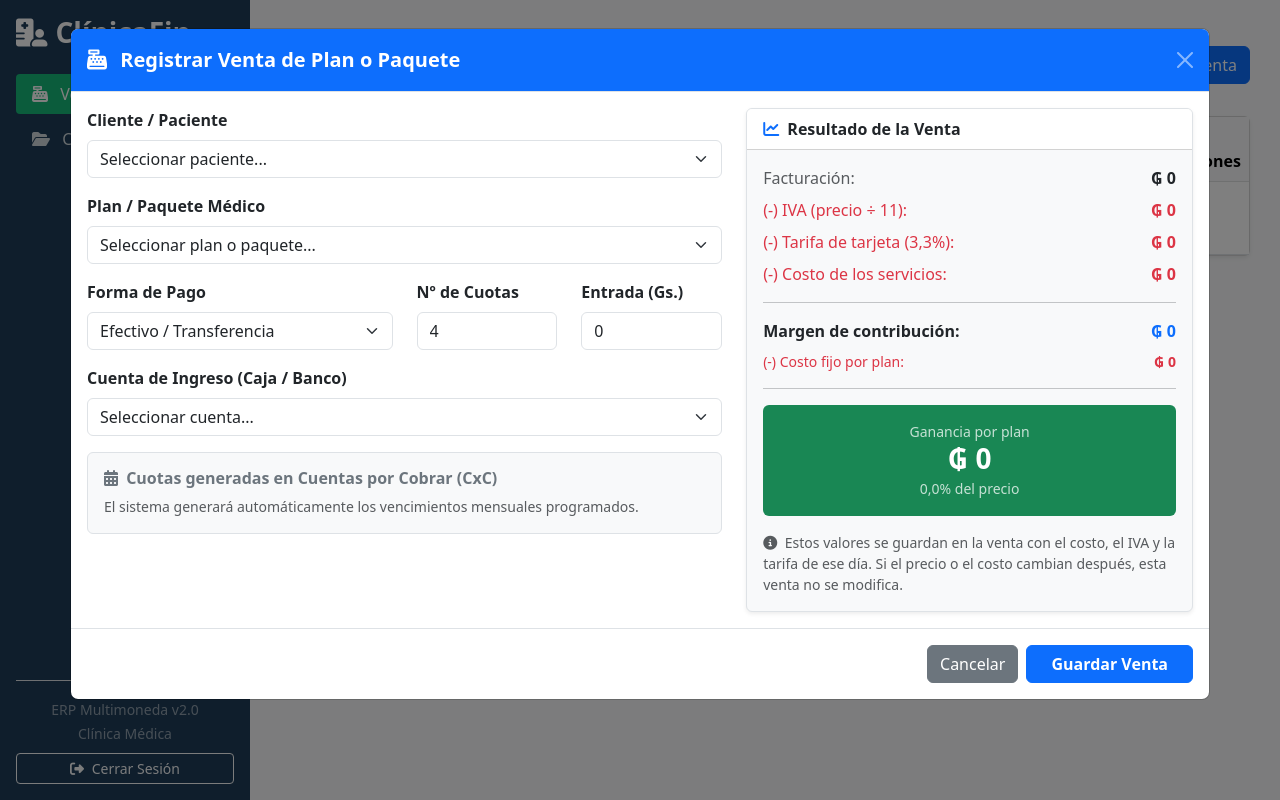
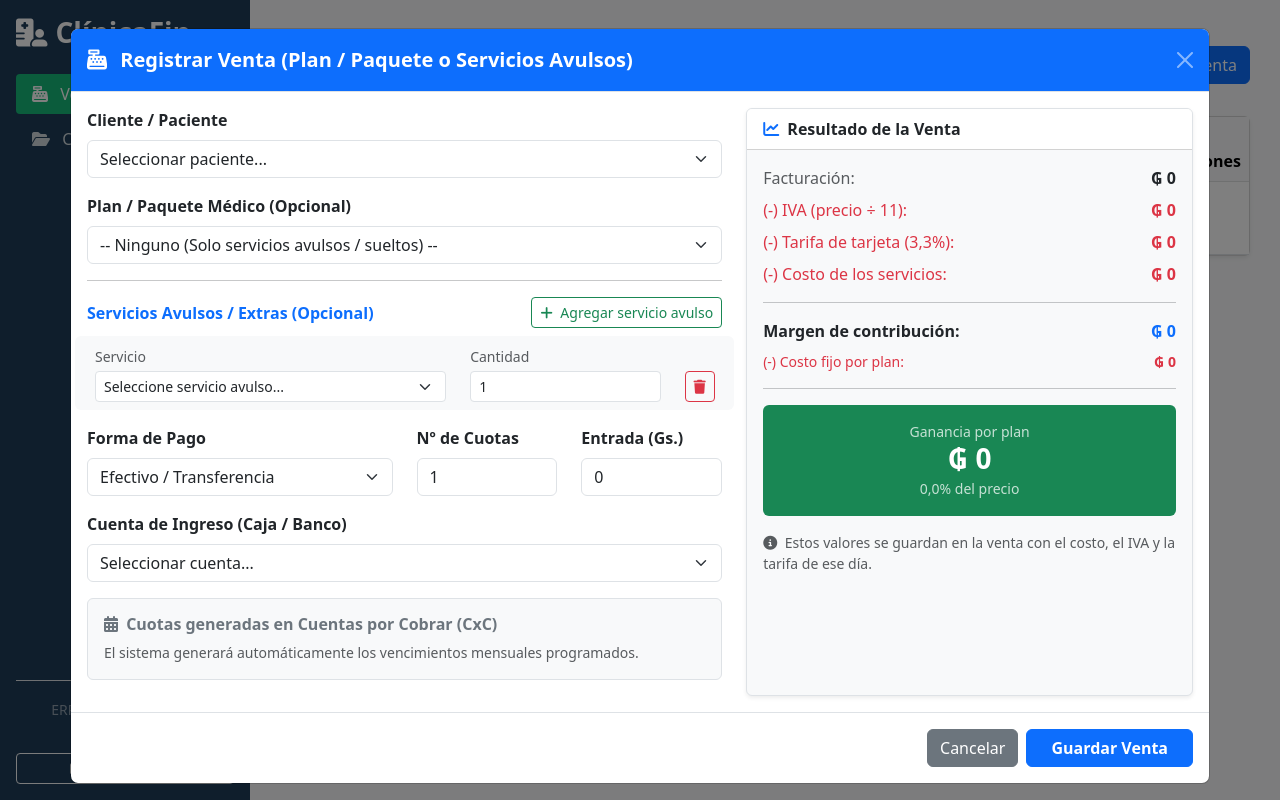
Before and after one commit to patriciafranco-web/finanzas1, a Flask app: page /ventas in a window 1280 px wide, after a click on "Nueva Venta". Run offline with Flask 3, Linux system fonts and the light colour scheme; a user stored in the database is signed in; data comes from the database, SQL or seed files in the repository; data that the repository does not hold is empty; parts of the project's set-up code (start-up, migrations or seed data) failed here and were passed over.

Commit message:
Update ventas.html

```diff
--- a/app/templates/ventas.html
+++ b/app/templates/ventas.html
@@ -29,7 +29,7 @@
                 <tr>
                     <td>{{ v.fecha.strftime('%d/%m/%Y') if v.fecha else '-' }}</td>
                     <td class="fw-bold">{{ v.cliente.nombre if v.cliente else 'Particular' }}</td>
-                    <td><span class="badge bg-info text-dark">{{ v.paquete.nombre if v.paquete else 'Venta General' }}</span></td>
+                    <td><span class="badge bg-info text-dark">{{ v.paquete.nombre if v.paquete else 'Venta General / Avulso' }}</span></td>
                     <td class="fw-bold">₲ {{ "{:,.0f}".format(v.total or 0).replace(',', '.') }}</td>
                     <td class="text-success fw-bold">₲ {{ "{:,.0f}".format(v.pagado or 0).replace(',', '.') }}</td>
                     <td class="text-danger fw-bold">₲ {{ "{:,.0f}".format(v.saldo or 0).replace(',', '.') }}</td>
@@ -81,7 +81,7 @@
         <div class="modal-content">
             <form action="{{ url_for('main.agregar_venta_completa') }}" method="POST">
                 <div class="modal-header bg-primary text-white">
-                    <h5 class="modal-title fw-bold"><i class="fas fa-cash-register me-2"></i> Registrar Venta de Plan o Paquete</h5>
+                    <h5 class="modal-title fw-bold"><i class="fas fa-cash-register me-2"></i> Registrar Venta (Plan / Paquete o Servicios Avulsos)</h5>
                     <button type="button" class="btn-close btn-close-white" data-bs-dismiss="modal"></button>
                 </div>
                 <div class="modal-body">
@@ -99,15 +99,46 @@
                             </div>
 
                             <div class="mb-3">
-                                <label class="form-label fw-bold">Plan / Paquete Médico</label>
-                                <select class="form-select" name="paquete_id" id="paqueteSelect" required onchange="actualizarDatosPaquete(this)">
-                                    <option value="">Seleccionar plan o paquete...</option>
+                                <label class="form-label fw-bold">Plan / Paquete Médico (Opcional)</label>
+                                <select class="form-select" name="paquete_id" id="paqueteSelect" onchange="actualizarDatosPaquete(this)">
+                                    <option value="">-- Ninguno (Solo servicios avulsos / sueltos) --</option>
                                     {% for p in paquetes %}
                                     <option value="{{ p.id }}" data-precio="{{ p.precio }}" data-duracion="{{ p.duracion_meses }}">
                                         {{ p.nombre }} ({{ p.duracion_meses }} meses) - ₲ {{ "{:,.0f}".format(p.precio).replace(',', '.') }}
                                     </option>
                                     {% endfor %}
                                 </select>
+                            </div>
+
+                            <hr class="my-3">
+
+                            <!-- Sección de Servicios Avulsos / Extras -->
+                            <div class="d-flex justify-content-between align-items-center mb-2">
+                                <label class="form-label fw-bold mb-0 text-primary">Servicios Avulsos / Extras (Opcional)</label>
+                                <button type="button" class="btn btn-sm btn-outline-success" onclick="agregarServicioAvulso()">
+                                    <i class="fa-solid fa-plus me-1"></i> Agregar servicio avulso
+                                </button>
+                            </div>
+
+                            <div id="contenedor-servicios-avulsos" class="mb-3">
+                                <div class="row service-row mb-2 align-items-end bg-light p-2 rounded">
+                                    <div class="col-md-7">
+                                        <label class="form-label small text-muted mb-1">Servicio</label>
+                                        <select name="servicio_avulso_id[]" class="form-select form-select-sm">
+                                            <option value="">Seleccione servicio avulso...</option>
+                                            {% for s in servicios %}
+                                            <option value="{{ s.id }}">{{ s.nombre }} (₲ {{ "{:,.0f}".format(s.precio).replace(',', '.') }})</option>
+                                            {% endfor %}
+                                        </select>
+                                    </div>
+                                    <div class="col-md-4">
+                                        <label class="form-label small text-muted mb-1">Cantidad</label>
+                                        <input type="number" name="cantidad_avulso[]" class="form-control form-control-sm" value="1" min="1">
+                                    </div>
+                                    <div class="col-md-1 text-end">
+                                        <button type="button" class="btn btn-sm btn-outline-danger mt-3" onclick="this.closest('.row').remove()"><i class="fa-solid fa-trash"></i></button>
+                                    </div>
+                                </div>
                             </div>
 
                             <div class="row">
@@ -123,7 +154,7 @@
                                 </div>
                                 <div class="col-md-3 mb-3">
                                     <label class="form-label fw-bold">Nº de Cuotas</label>
-                                    <input type="number" class="form-control" name="num_cuotas" id="inputCuotas" value="4" min="1" max="12" required>
+                                    <input type="number" class="form-control" name="num_cuotas" id="inputCuotas" value="1" min="1" max="12" required>
                                 </div>
                                 <div class="col-md-3 mb-3">
                                     <label class="form-label fw-bold">Entrada (Gs.)</label>
@@ -186,7 +217,7 @@
                                         <small id="lblPorcentajeMargen" class="opacity-75">0,0% del precio</small>
                                     </div>
                                     <p class="text-muted small mt-3 mb-0">
-                                        <i class="fas fa-info-circle me-1"></i> Estos valores se guardan en la venta con el costo, el IVA y la tarifa de ese día. Si el precio o el costo cambian después, esta venta no se modifica.
+                                        <i class="fas fa-info-circle me-1"></i> Estos valores se guardan en la venta con el costo, el IVA y la tarifa de ese día.
                                     </p>
                                 </div>
                             </div>
@@ -203,6 +234,15 @@
 </div>
 
 <script>
+function agregarServicioAvulso() {
+    const contenedor = document.getElementById('contenedor-servicios-avulsos');
+    const primeraFila = contenedor.querySelector('.service-row');
+    const nuevaFila = primeraFila.cloneNode(true);
+    nuevaFila.querySelector('select').selectedIndex = 0;
+    nuevaFila.querySelector('input').value = '1';
+    contenedor.appendChild(nuevaFila);
+}
+
 function actualizarDatosPaquete(select) {
     let opt = select.options[select.selectedIndex];
     let precio = parseFloat(opt.getAttribute('data-precio')) || 0;
@@ -211,7 +251,7 @@ function actualizarDatosPaquete(select) {
     let tarifa = precio * 0.033;
     let costoServicios = precio * 0.25;
     let margenContribucion = precio - iva - tarifa - costoServicios;
-    let costoFijoPlan = 0; // Configurado en 0 para que la gestora cargue los valores reales
+    let costoFijoPlan = 0;
     let gananciaPlan = margenContribucion - costoFijoPlan;
     let porcMargen = precio > 0 ? (gananciaPlan / precio) * 100 : 0;
 
```
